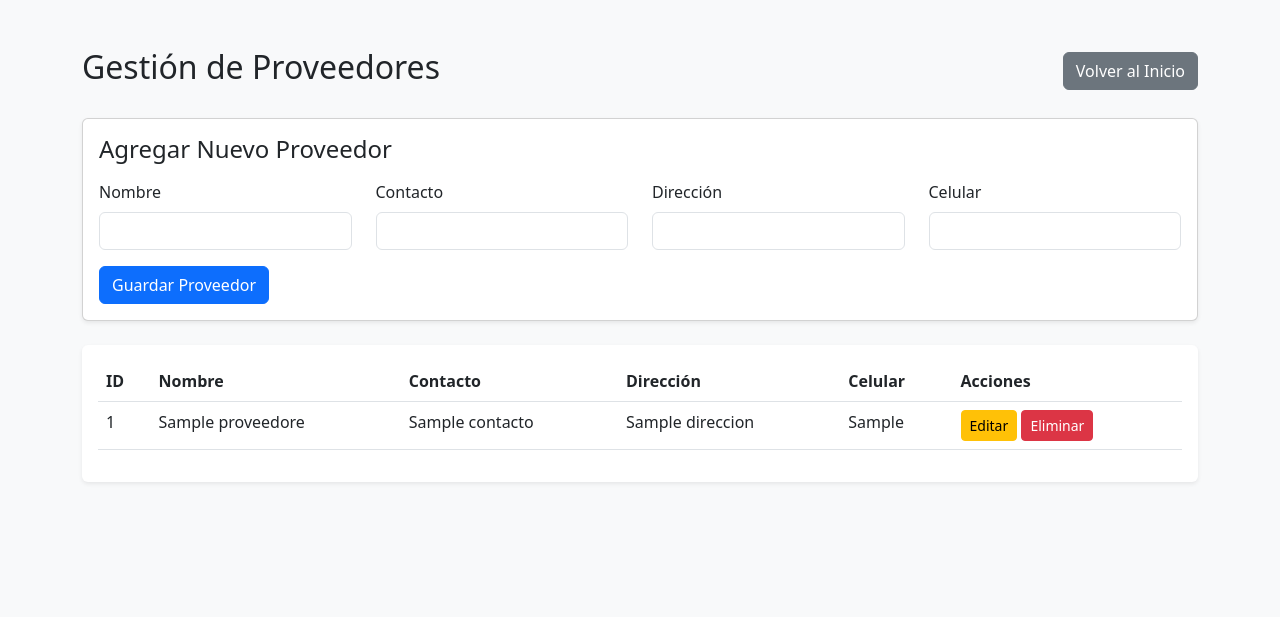
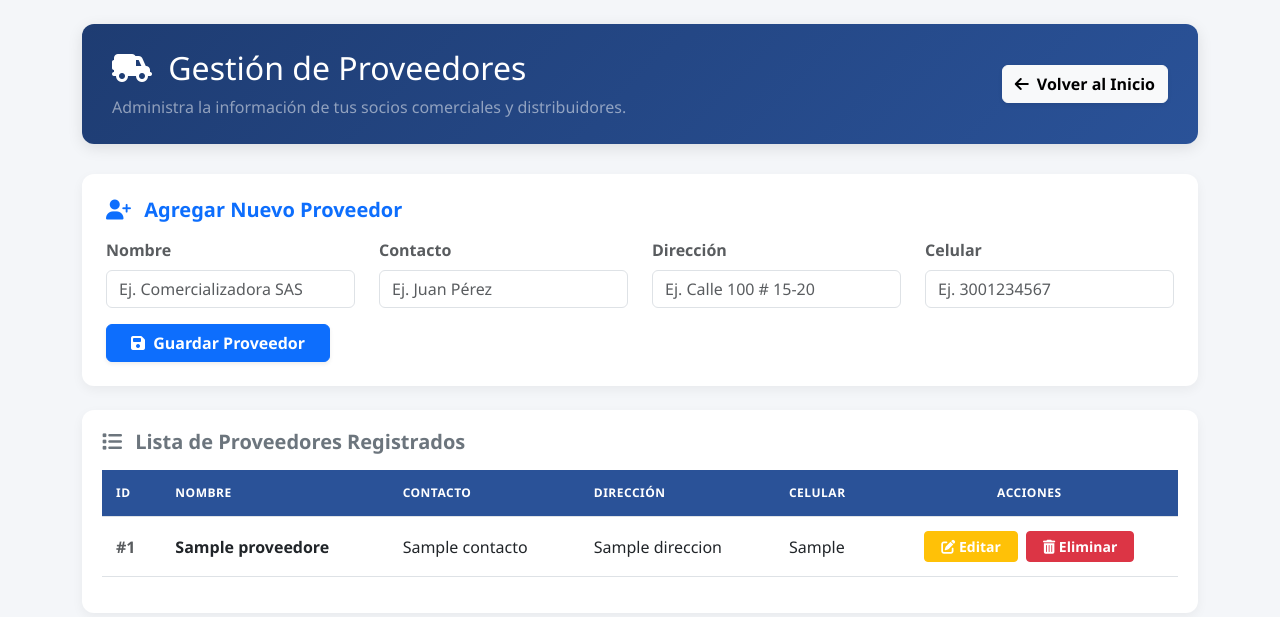
Before and after one commit to Andresmoreno1995-18/sistema-inventario-flask, a Flask app: page /proveedores in a window 1280 px wide. Shown: the top 617 px of the page. Run offline with Flask 3, Linux system fonts and the light colour scheme; the visitor is signed in with stand-in values (Sample User, id 1); a database or web service that is not in the repository returns one stand-in record (values such as "Sample title"); some libraries are stand-ins or nearby versions.

Commit message:
Mejorar diseño visual de proveedores con banner e iconos

```diff
--- a/templates/proveedores.html
+++ b/templates/proveedores.html
@@ -2,47 +2,101 @@
 <html lang="es">
 <head>
     <meta charset="UTF-8">
-    <title>Proveedores</title>
+    <title>Gestión de Proveedores</title>
     <link href="https://cdn.jsdelivr.net/npm/bootstrap@5.3.0/dist/css/bootstrap.min.css" rel="stylesheet">
+    <link rel="stylesheet" href="https://cdnjs.cloudflare.com/ajax/libs/font-awesome/6.4.0/css/all.min.css">
+    <style>
+        body {
+            background-color: #f4f6f9;
+            font-family: 'Segoe UI', Tahoma, Geneva, Verdana, sans-serif;
+        }
+        .header-banner {
+            background: linear-gradient(135deg, #1e3c72 0%, #2a5298 100%);
+            color: white;
+            border-radius: 12px;
+            padding: 25px 30px;
+            margin-bottom: 30px;
+            box-shadow: 0 4px 15px rgba(0,0,0,0.1);
+        }
+        .card {
+            border: none;
+            border-radius: 12px;
+            box-shadow: 0 4px 12px rgba(0,0,0,0.05);
+        }
+        .table-box {
+            background: white;
+            border-radius: 12px;
+            padding: 20px;
+            box-shadow: 0 4px 12px rgba(0,0,0,0.05);
+            overflow-x: auto;
+            max-height: 550px;
+        }
+        .resizable-table th {
+            background-color: #2a5298 !important;
+            color: white !important;
+            text-transform: uppercase;
+            font-size: 12px;
+            letter-spacing: 0.5px;
+            padding: 14px;
+        }
+        .resizable-table td {
+            padding: 14px;
+            vertical-align: middle;
+        }
+        .resizable-table tbody tr:hover {
+            background-color: #f8fafc;
+        }
+    </style>
 </head>
-<body class="bg-light">
-    <div class="container mt-5 mb-5">
-        <div class="d-flex justify-content-between align-items-center mb-4">
-            <h2>Gestión de Proveedores</h2>
-            <a href="{{ url_for('index') }}" class="btn btn-secondary">Volver al Inicio</a>
+<body>
+    <div class="container mt-4 mb-5">
+        <!-- Cabecera Estilizada -->
+        <div class="header-banner d-flex justify-content-between align-items-center">
+            <div>
+                <h2><i class="fas fa-truck-field me-2"></i> Gestión de Proveedores</h2>
+                <p class="mb-0 text-white-50">Administra la información de tus socios comerciales y distribuidores.</p>
+            </div>
+            <a href="{{ url_for('index') }}" class="btn btn-light fw-bold shadow-sm">
+                <i class="fas fa-arrow-left me-1"></i> Volver al Inicio
+            </a>
         </div>
 
         <!-- Formulario para Agregar Proveedor -->
-        <div class="card shadow-sm mb-4">
-            <div class="card-body">
-                <h4 class="mb-3">Agregar Nuevo Proveedor</h4>
+        <div class="card mb-4">
+            <div class="card-body p-4">
+                <h5 class="card-title text-primary fw-bold mb-3">
+                    <i class="fas fa-user-plus me-2"></i> Agregar Nuevo Proveedor
+                </h5>
                 <form method="POST">
                     <div class="row">
                         <div class="col-md-3 mb-3">
-                            <label class="form-label">Nombre</label>
-                            <input type="text" name="nombre" class="form-control" required>
+                            <label class="form-label text-muted fw-semibold">Nombre</label>
+                            <input type="text" name="nombre" class="form-control" placeholder="Ej. Comercializadora SAS" required>
                         </div>
                         <div class="col-md-3 mb-3">
-                            <label class="form-label">Contacto</label>
-                            <input type="text" name="contacto" class="form-control">
+                            <label class="form-label text-muted fw-semibold">Contacto</label>
+                            <input type="text" name="contacto" class="form-control" placeholder="Ej. Juan Pérez">
                         </div>
                         <div class="col-md-3 mb-3">
-                            <label class="form-label">Dirección</label>
-                            <input type="text" name="direccion" class="form-control">
+                            <label class="form-label text-muted fw-semibold">Dirección</label>
+                            <input type="text" name="direccion" class="form-control" placeholder="Ej. Calle 100 # 15-20">
                         </div>
                         <div class="col-md-3 mb-3">
-                            <label class="form-label">Celular</label>
-                            <input type="text" name="numero_celular" class="form-control">
+                            <label class="form-label text-muted fw-semibold">Celular</label>
+                            <input type="text" name="numero_celular" class="form-control" placeholder="Ej. 3001234567">
                         </div>
                     </div>
-                    <button type="submit" class="btn btn-primary">Guardar Proveedor</button>
+                    <button type="submit" class="btn btn-primary px-4 fw-bold shadow-sm">
+                        <i class="fas fa-save me-1"></i> Guardar Proveedor
+                    </button>
                 </form>
             </div>
         </div>
 
-        <!-- Tabla Estilizada de Proveedores -->
-        <div class="table-box shadow-sm rounded bg-white p-3">
-            <table class="resizable-table table">
+        <!-- Tabla Estilizada -->
+        <div class="table-box">
+            <h5 class="text-secondary fw-bold mb-3"><i class="fas fa-list me-2"></i> Lista de Proveedores Registrados</h5>
+            <table class="resizable-table table table-hover align-middle">
                 <thead>
                     <tr>
                         <th>ID</th>
@@ -50,21 +104,29 @@
                         <th>Contacto</th>
                         <th>Dirección</th>
                         <th>Celular</th>
-                        <th>Acciones</th>
+                        <th class="text-center">Acciones</th>
                     </tr>
                 </thead>
                 <tbody>
                     {% for p in proveedores %}
                     <tr>
-                        <td>{{ p.id }}</td>
-                        <td>{{ p.nombre }}</td>
+                        <td class="fw-bold text-muted">#{{ p.id }}</td>
+                        <td class="fw-semibold text-dark">{{ p.nombre }}</td>
                         <td>{{ p.contacto }}</td>
                         <td>{{ p.direccion }}</td>
                         <td>{{ p.numero_celular }}</td>
-                        <td>
-                            <a href="{{ url_for('editar_proveedor', id=p.id) }}" class="btn btn-sm btn-warning">Editar</a>
-                            <a href="{{ url_for('eliminar_proveedor', id=p.id) }}" class="btn btn-sm btn-danger" onclick="return confirm('¿Estás seguro de eliminar este proveedor?');">Eliminar</a>
+                        <td class="text-center">
+                            <a href="{{ url_for('editar_proveedor', id=p.id) }}" class="btn btn-sm btn-warning text-white fw-bold px-3 me-1">
+                                <i class="fas fa-pen-to-square"></i> Editar
+                            </a>
+                            <a href="{{ url_for('eliminar_proveedor', id=p.id) }}" class="btn btn-sm btn-danger fw-bold px-3" onclick="return confirm('¿Estás seguro de eliminar este proveedor?');">
+                                <i class="fas fa-trash-can"></i> Eliminar
+                            </a>
                         </td>
+                    </tr>
+                    {% else %}
+                    <tr>
+                        <td colspan="6" class="text-center text-muted py-4">No hay proveedores registrados todavía.</td>
                     </tr>
                     {% endfor %}
                 </tbody>
```
